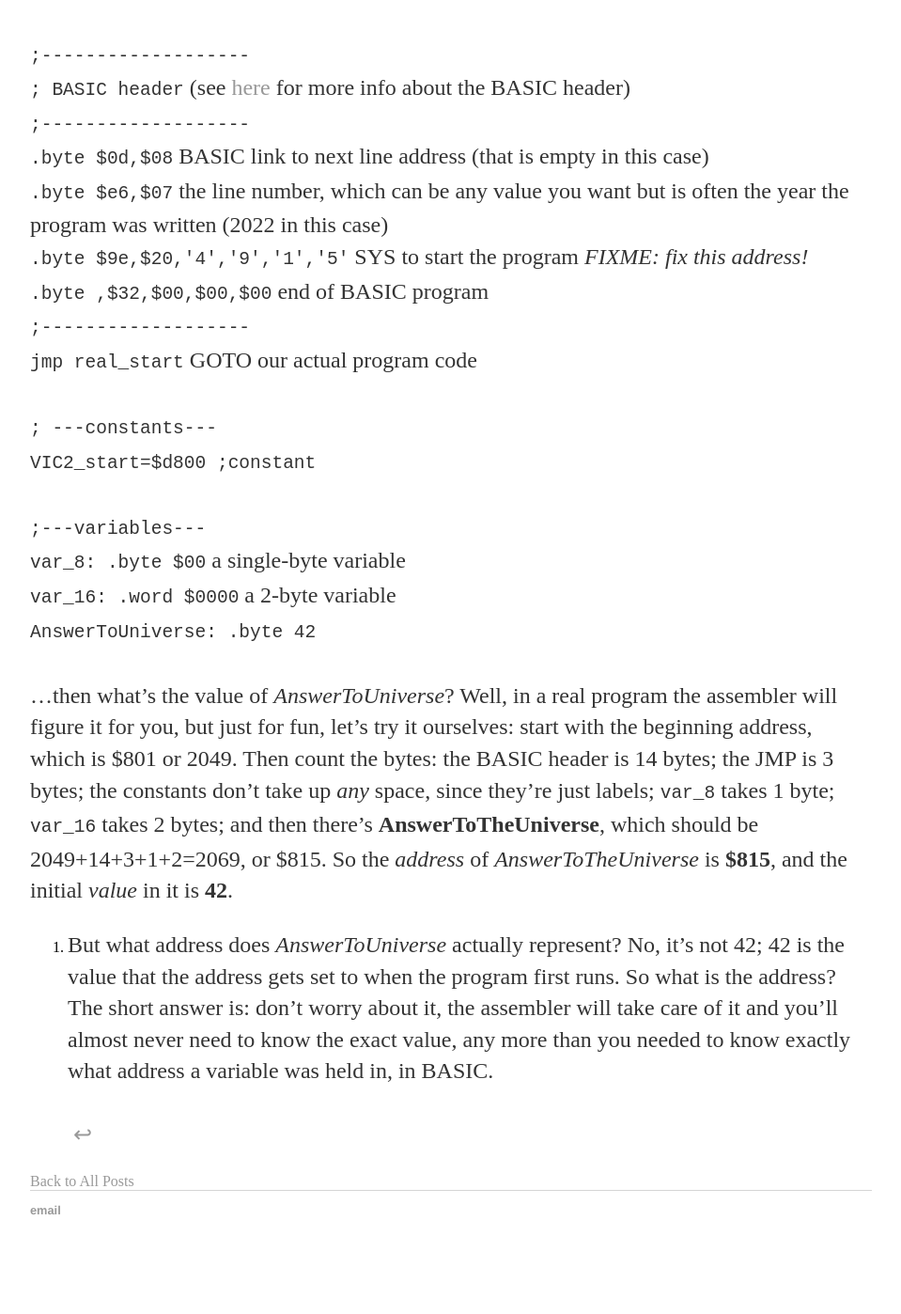
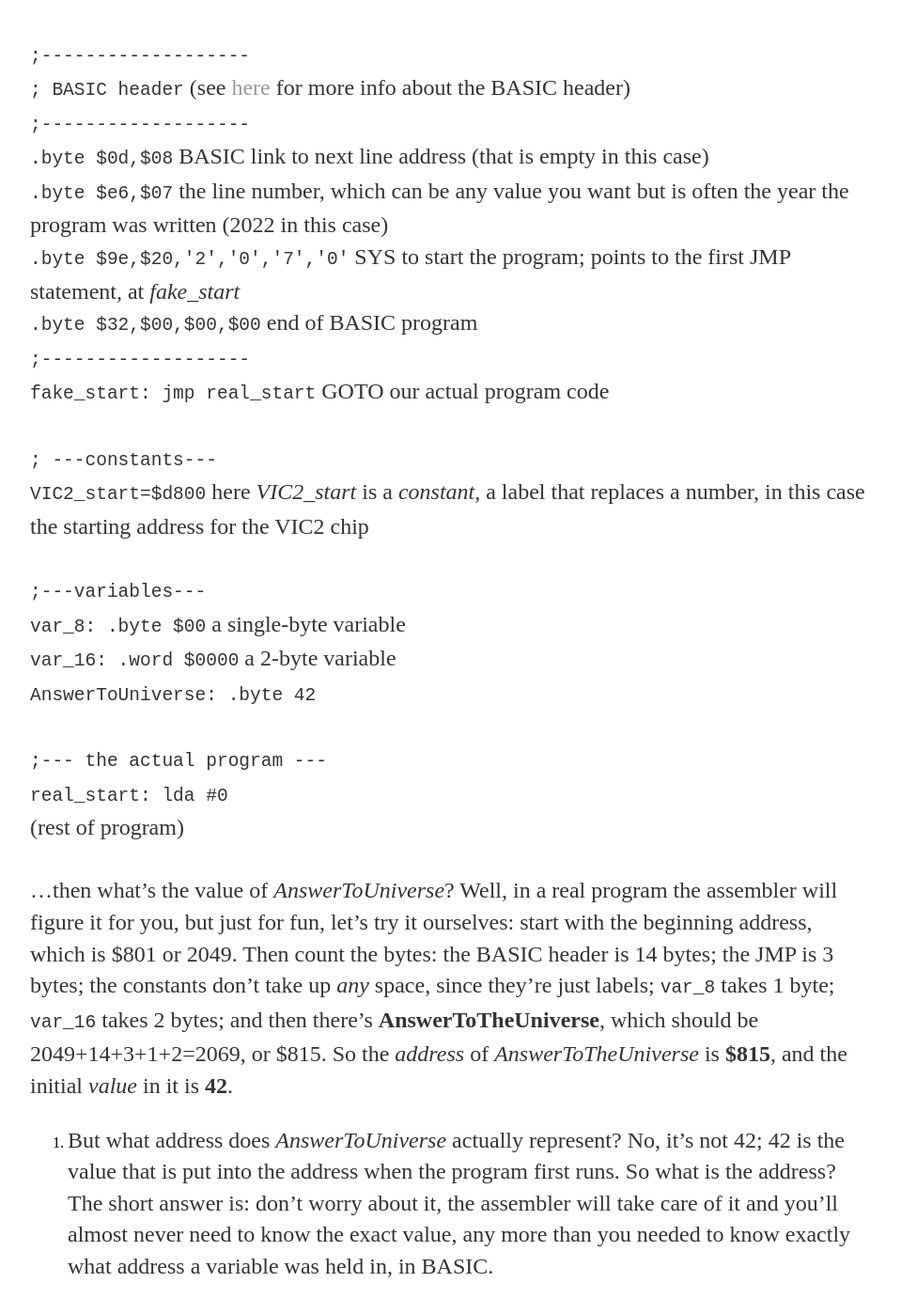
Before and after one commit to coslor/coslor-github.io, a Jekyll site: the page built from _posts/2022-03-08-basic-to-assembly.md, in a window 1280 px wide and 1400 px high, scrolled down 731 px. Shown: the whole window at 94% size, without its empty margins (160-1119 px from the left). Built offline with Jekyll 4.4.1, drawn with Linux system fonts in a browser that asks for light colours; our own code applies the rules of GitHub Pages for plain Markdown files; before the commit the page ends 2086 px from its top, so only the background shows below that; some of the changed text lies outside the part shown.

Commit message:
More updates

```diff
--- a/_posts/2022-03-08-basic-to-assembly.md
+++ b/_posts/2022-03-08-basic-to-assembly.md
@@ -6,22 +6,26 @@
 |               | `AU=PEEK(42)`                 | `lda 42`<BR> `sta AnswerToUniverse`<BR> | Translation: "Load the current value of memory location 42 into the accumulator, and store it in the location represented by `AnswerToUniverse`."<br>Assumes that `AnswerToUniverse` has already been defined and is a single byte. Note also that this will overwrite anything previously in the accumulator. |
 |               |
 
-[^1]: But what address does *AnswerToUniverse* actually represent? No, it's not 42; 42 is the value that the address gets set to when the program first runs. So what is the address? The short answer is: don't worry about it, the assembler will take care of it and you'll almost never need to know the exact value, any more than you needed to know exactly what address a variable was held in, in BASIC. <br><br>
-The long answer is: it depends on *AnswerToUniverse*'s place in the overall program structure. For example, if the first few lines of the assembly file look like this:
+[^1]: But what address does *AnswerToUniverse* actually represent? No, it's not 42; 42 is the value that is put into the address when the program first runs. So what is the address? The short answer is: don't worry about it, the assembler will take care of it and you'll almost never need to know the exact value, any more than you needed to know exactly what address a variable was held in, in BASIC. <br><br>
+
+If you still really want to know: it depends on *AnswerToUniverse*'s place in the overall program structure. For example, if the first few lines of the assembly file look like this:
   <br><br>`*=$0801`
   <br><br>`;-------------------`
   <br>`; BASIC header`                            (see [here](https:google.com) for more info about the BASIC header)
   <br>`;-------------------`
   <br>`.byte $0d,$08`                             BASIC link to next line address (that is empty in this case)
   <br>`.byte $e6,$07`                             the line number, which can be any value you want but is often the year the program was written (2022 in this case)
-  <br>`.byte $9e,$20,'4','9','1','5'`             SYS  to start the program *FIXME: fix this address!*
-  <br>`.byte ,$32,$00,$00,$00`                    end of BASIC program
+  <br>`.byte $9e,$20,'2','0','7','0'`             SYS to start the program; points to the first JMP statement, at *fake_start*
+  <br>`.byte $32,$00,$00,$00`                     end of BASIC program
   <br>`;-------------------`
-  <br> `jmp real_start`                           GOTO our actual program code
+  <br> `fake_start: jmp real_start`               GOTO our actual program code
   <br><br>`; ---constants---`
-  <br>`VIC2_start=$d800 ;constant`
+  <br>`VIC2_start=$d800`						  here *VIC2_start* is a *constant*, a label that replaces a number, in this case the starting address for the VIC2 chip
   <br><br>`;---variables---`
   <br>`var_8: .byte $00`                          a single-byte variable
   <br>`var_16: .word $0000`                       a 2-byte variable
   <br>`AnswerToUniverse: .byte 42`
+  <br><br> `;--- the actual program ---`
+  <br>`real_start:	lda #0`
+  <br> (rest of program)
   <br><br>...then what's the value of *AnswerToUniverse*? Well, in a real program the assembler will figure it for you, but just for fun, let's try it ourselves: start with the beginning address, which is $801 or 2049. Then count the bytes: the BASIC header is 14 bytes; the JMP is 3 bytes; the constants don't take up *any* space, since they're just labels; `var_8` takes 1 byte; `var_16` takes 2 bytes; and then there's **AnswerToTheUniverse**, which should be 2049+14+3+1+2=2069, or $815. So the *address* of *AnswerToTheUniverse* is **$815**, and the initial *value* in it is **42**.
```
